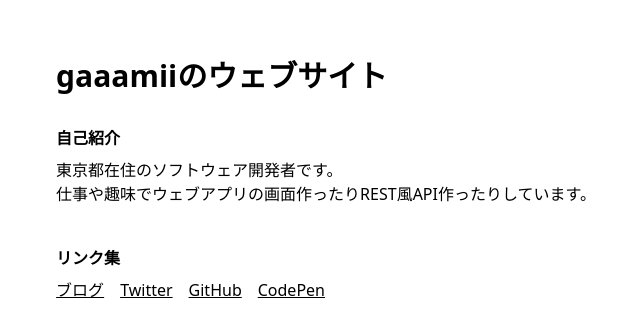
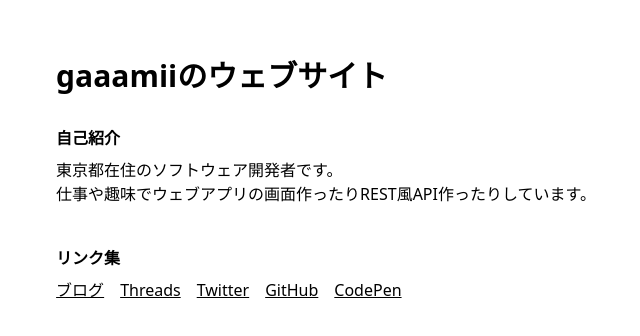
Before and after one commit to gaaamii/gaaamii.jp, a Next.js app: page / in a window 1280 px wide. Shown: the part 220-556 px from the top of the page, without its empty margins (314-954 px from the left). Built offline with nearby package versions, Linux system fonts and the light colour scheme.

Commit message:
update profile

```diff
--- a/pages/index.js
+++ b/pages/index.js
@@ -29,6 +29,16 @@ export default function Home() {
                 className="underline"
               >
                 ブログ
+              </a>
+            </li>
+            <li>
+              <a
+                href="https://threads.net/ga3mi2"
+                target="_blank"
+                rel="noreferrer"
+                className="underline"
+              >
+                Threads
               </a>
             </li>
             <li>
```
